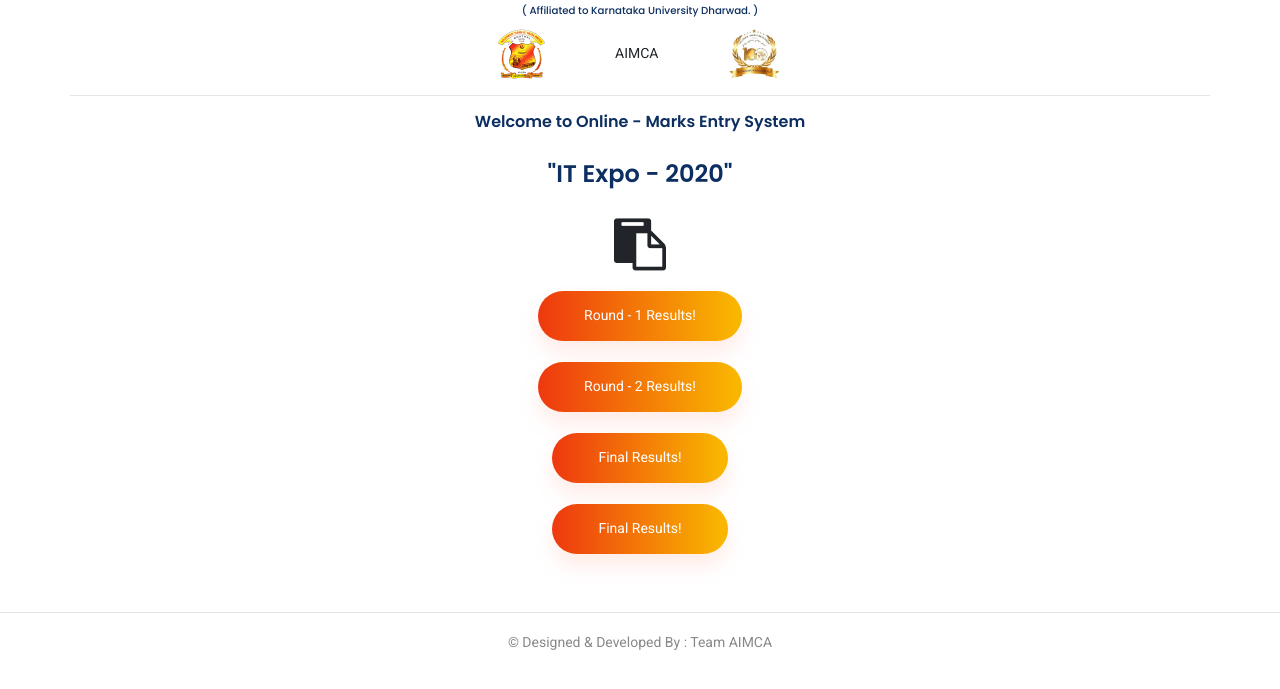
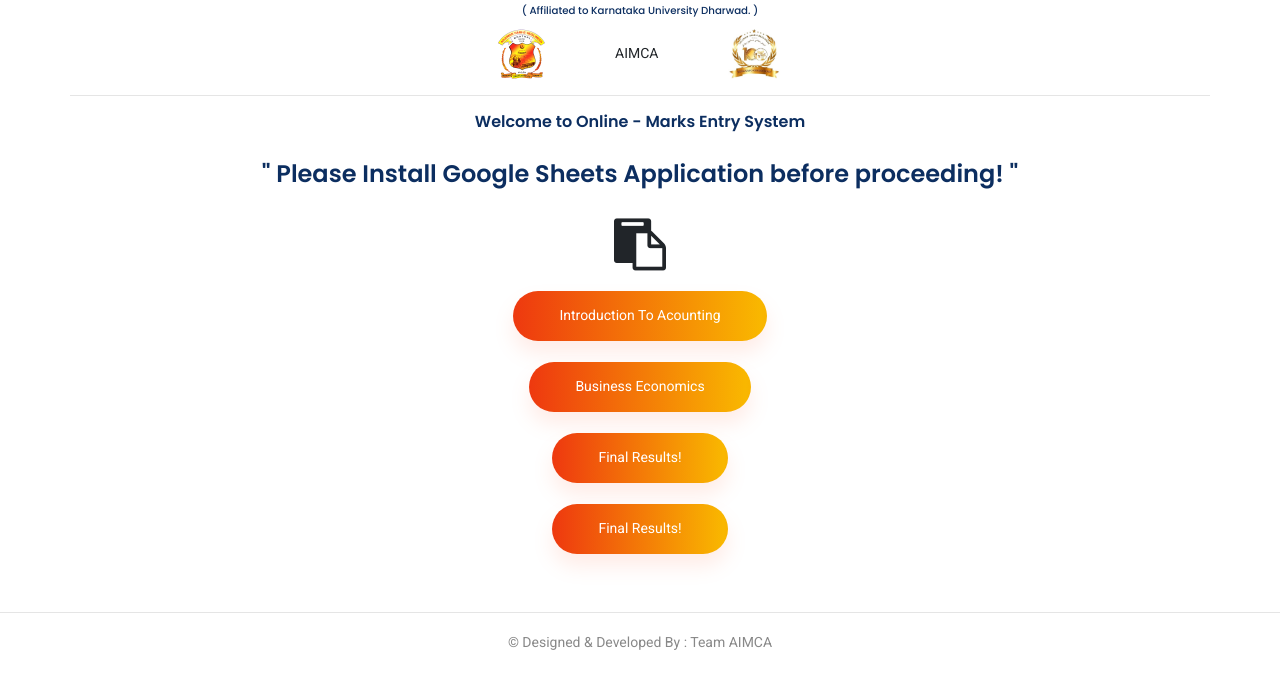
Before and after one commit to aimca-bba-bca-college-bhatkal/campus, a plain HTML site: page staff.html in a window 1280 px wide. Shown: the part 109-798 px from the top of the page. Drawn offline with Linux system fonts and the light colour scheme.

Commit message:
Update staff.html

```diff
--- a/staff.html
+++ b/staff.html
@@ -103,7 +103,7 @@
      <h5 style="text-align:center; font-weight:600;">
                                Welcome to Online - Marks Entry System </h5><br>
 <h3 style="text-align:center; font-weight:600;">
-    "IT Expo - 2020"</h3>
+    " Please Install Google Sheets Application before proceeding! "</h3>
 <br>
 
 <center>
@@ -111,8 +111,8 @@
 </center><br>
 
 
-    <center><a href="https://docs.google.com/spreadsheets/d/10smqAsCZJ-TR2FuJhfuzDIPnBtBtER5tgIpw-rN6EaY/edit?usp=sharing"><button type="button" class="btn_1"> Round - 1 Results! </center></button></a>
-       <br> <center><a href="https://docs.google.com/spreadsheets/d/12DPIEPFbURRX8HJjMCKm0pu4sswIrtPzI2oWehSQSLY/edit?usp=sharing"><button type="button" class="btn_1"> Round - 2 Results! </center></button></a>
+    <center><a href="https://docs.google.com/spreadsheets/d/10smqAsCZJ-TR2FuJhfuzDIPnBtBtER5tgIpw-rN6EaY/edit?usp=sharing"><button type="button" class="btn_1"> Introduction to Acounting </center></button></a>
+       <br> <center><a href="https://docs.google.com/spreadsheets/d/12DPIEPFbURRX8HJjMCKm0pu4sswIrtPzI2oWehSQSLY/edit?usp=sharing"><button type="button" class="btn_1"> Business Economics </center></button></a>
 
 
 
```
